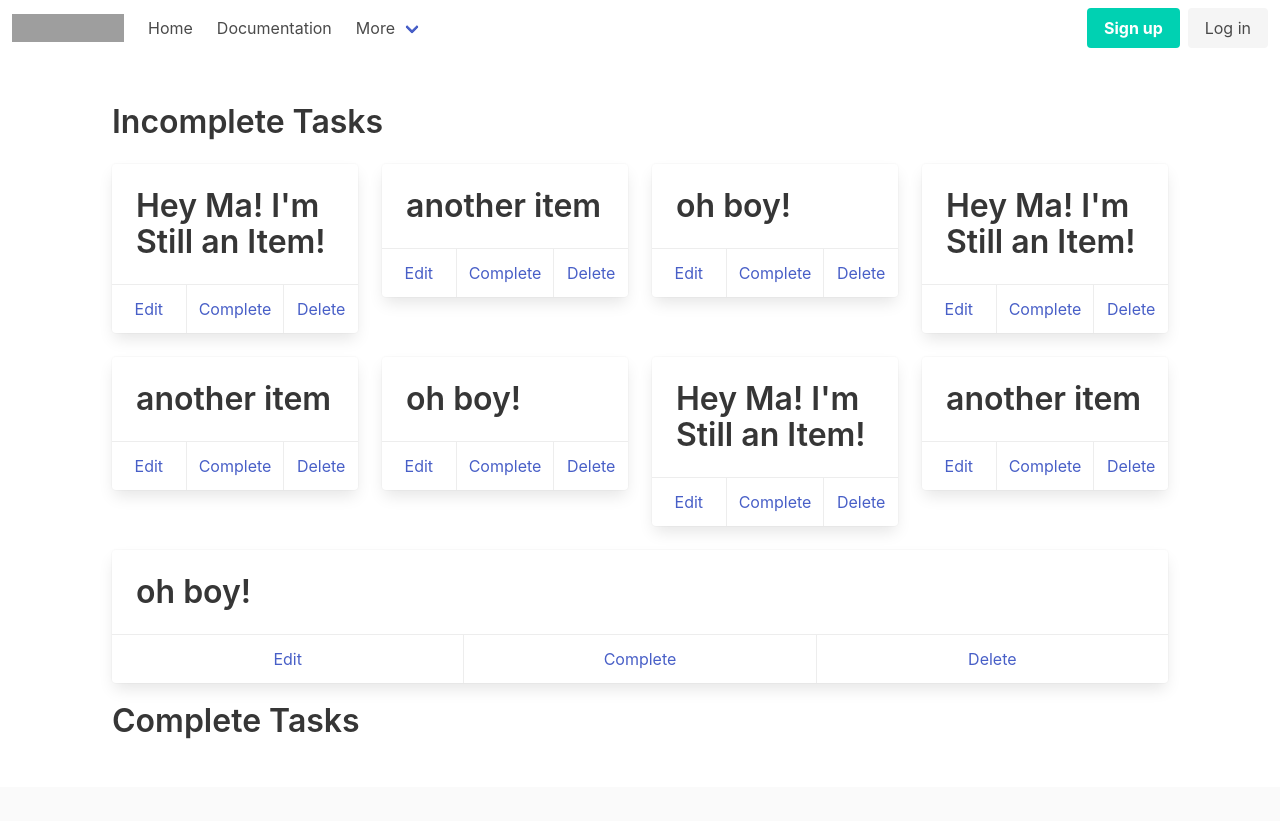
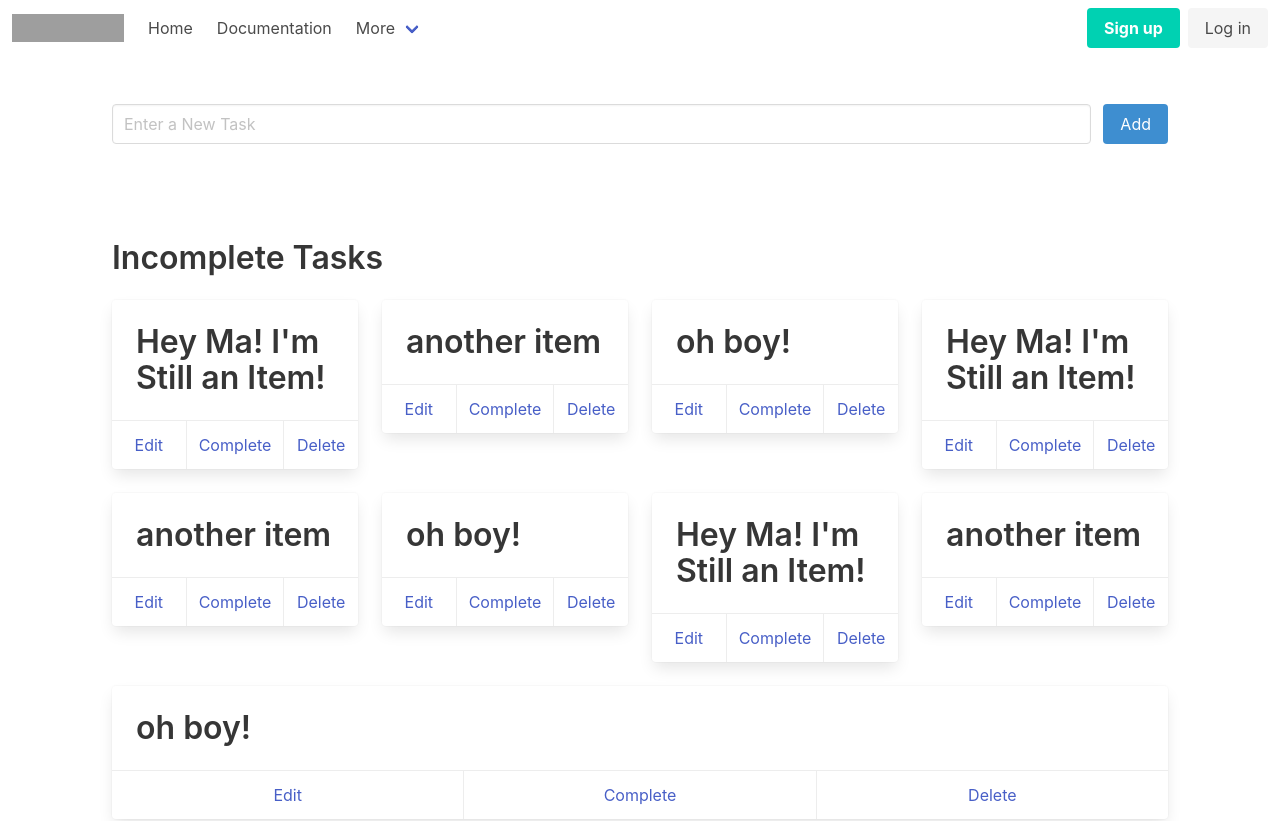
Before and after one commit to carlosmorales125/vue-todo-v2, a Vue app: page / in a window 1280 px wide. Shown: the top 821 px of the page. Built offline with nearby package versions, Linux system fonts and the light colour scheme; grey boxes are pictures that could not be loaded.

Commit message:
new todo form

```diff
--- /dev/null
+++ b/src/components/todoList/TodoListForm.vue
@@ -0,0 +1,43 @@
+<template>
+    <section class="section">
+        <div class="field is-grouped">
+            <p class="control is-expanded">
+                <input class="input"
+                       type="text"
+                       :placeholder="placeholderText"
+                       v-model="newTaskDescription"
+                       @submit="AddNewTask"
+                >
+            </p>
+            <p class="control">
+                <a class="button is-info"
+                   @click="AddNewTask"
+                >
+                    Add
+                </a>
+            </p>
+        </div>
+    </section>
+</template>
+<script>
+    import { EventBus } from '../../event-bus';
+
+    export default {
+        name: 'todolistform',
+        data() {
+            return {
+                placeholderText: 'Enter a New Task',
+                newTaskDescription: '',
+            };
+        },
+        methods: {
+            AddNewTask() {
+                EventBus.$emit('addNewTask', this.newTaskDescription);
+                this.newTaskDescription = '';
+            },
+        },
+    };
+</script>
+<style>
+
+</style>
--- a/src/pages/TodoListPage.vue
+++ b/src/pages/TodoListPage.vue
@@ -1,16 +1,19 @@
 <template>
     <div class="container">
+        <TodoListForm></TodoListForm>
         <TodoList :todoListArray="todoList"></TodoList>
     </div>
 </template>
 <script>
     import TodoList from '../components/todoList/TodoList.vue';
+    import TodoListForm from '../components/todoList/TodoListForm.vue';
     import { EventBus } from '../event-bus';
 
     export default {
         name: 'todolistpage',
         components: {
             TodoList,
+            TodoListForm,
         },
         data() {
             return {
@@ -96,6 +99,14 @@
                     }
                 });
             });
+
+            EventBus.$on('addNewTask', newTaskDescription => {
+                this.todoList.push({
+                    id: new Date().valueOf(),
+                    description: newTaskDescription,
+                    done: false
+                });
+            });
         },
     };
 </script>
```
